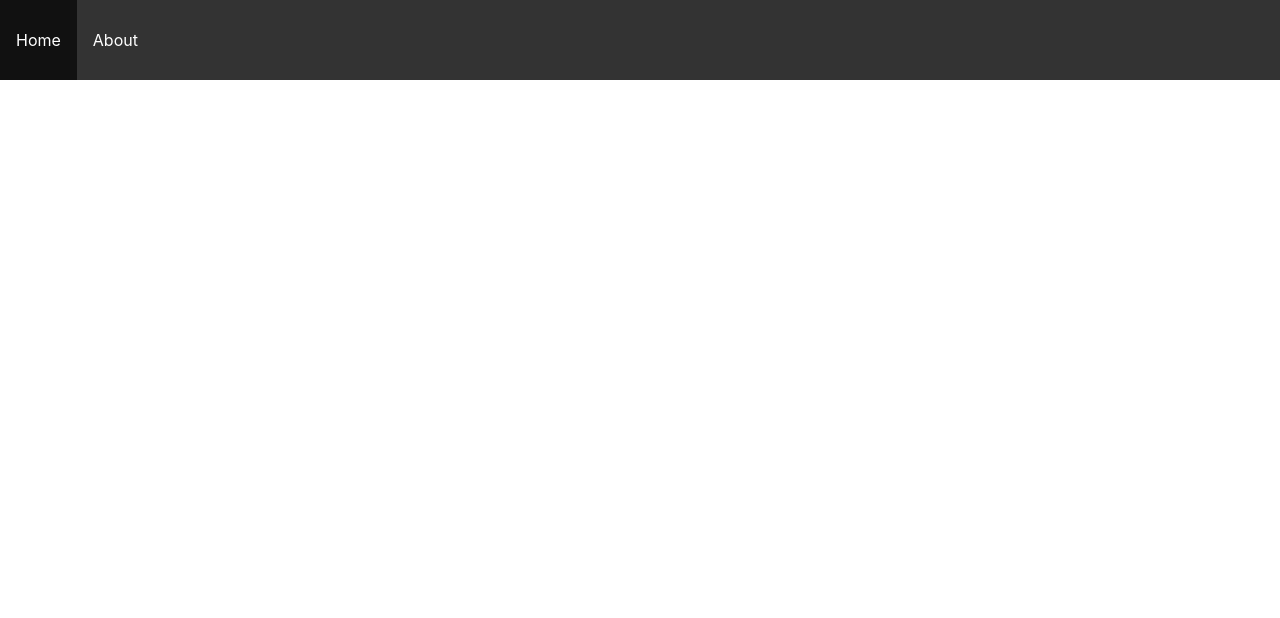
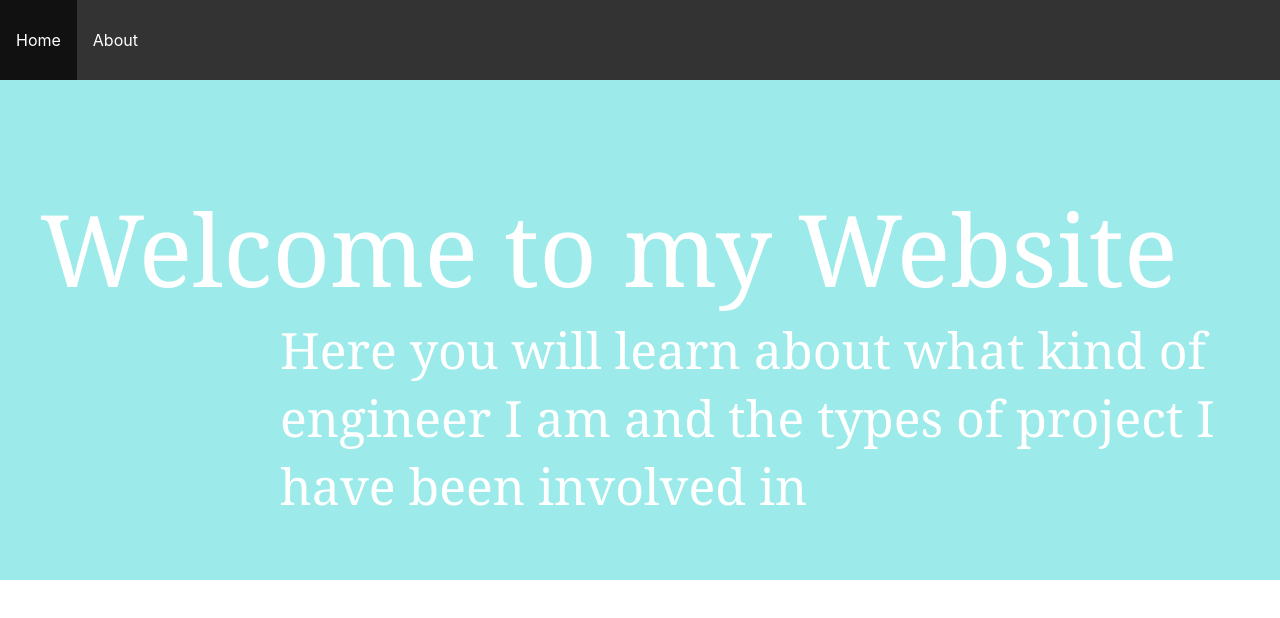
Before and after one commit to waylandli/profile, a React (Create React App) app: page / in a window 1280 px wide. Shown: the top 618 px of the page. Built offline with nearby package versions, Linux system fonts and the light colour scheme.

Commit message:
Added text

```diff
--- /dev/null
+++ b/src/components/greeting/greeting.css
@@ -0,0 +1,14 @@
+.cardText {
+    font-size:100px;
+    font-family: Georgia;
+    color: rgb(255, 255, 255);
+    background-color: rgba(22, 206, 206, 0.418);
+    padding-top: 100px;
+    padding-left: 40px;
+    height: 400px;
+}
+
+.body {
+    font-size: 50px;
+    padding-left: 240px;
+}
--- a/src/components/greeting/greeting.js
+++ b/src/components/greeting/greeting.js
@@ -1 +1,20 @@
+import { render } from '@testing-library/react';
 import React, { Component } from 'react';
+import "./greeting.css"
+
+class Greeting extends Component {
+    render() {
+        return (
+            <div class="cardText">
+                <a>
+                    Welcome to my Website
+                </a>
+                <div class="body">
+                    Here you will learn about what kind of engineer I am and the types of project I have been involved in
+                </div>
+            </div>
+        )
+    }
+}
+
+export default Greeting;
--- a/src/components/navbar/navbar.css
+++ b/src/components/navbar/navbar.css
@@ -1,4 +1,4 @@
-ul {
+.nav {
     list-style-type: none;
     margin: 0;
     padding: 0;
@@ -6,11 +6,11 @@ ul {
     background-color: #333;
 }
 
-li {
+.nav li {
     float:left
 }
 
-li a {
+.nav li a {
     display: block;
     text-align: center;
     padding: 30px 16px;
@@ -20,4 +20,4 @@ li a {
 
 li a:hover {
     background-color: #111;
-  }
+}
--- /dev/null
+++ b/src/view.css
@@ -0,0 +1,3 @@
+div .view {
+
+}
--- a/src/view.js
+++ b/src/view.js
@@ -1,10 +1,14 @@
 import React from "react";
 import NavBar from "./components/navbar/navbar"
+import Greeting from "./components/greeting/greeting"
+import "./view.css"
+
 
 function View() {
     return (
-        <div>
+        <div class="view">
             <NavBar/>
+            <Greeting/>
         </div>
     )
 }
```
